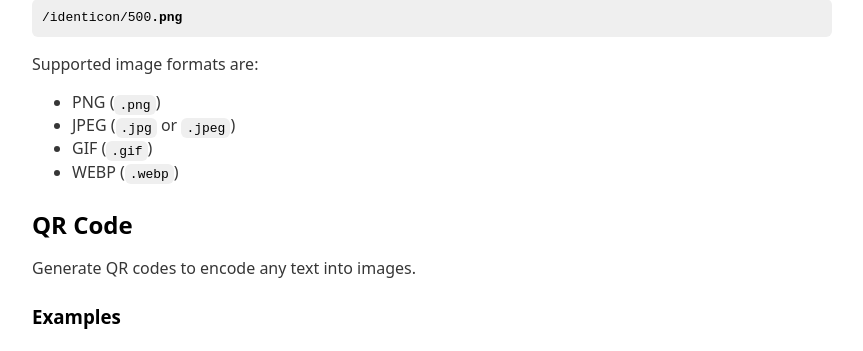
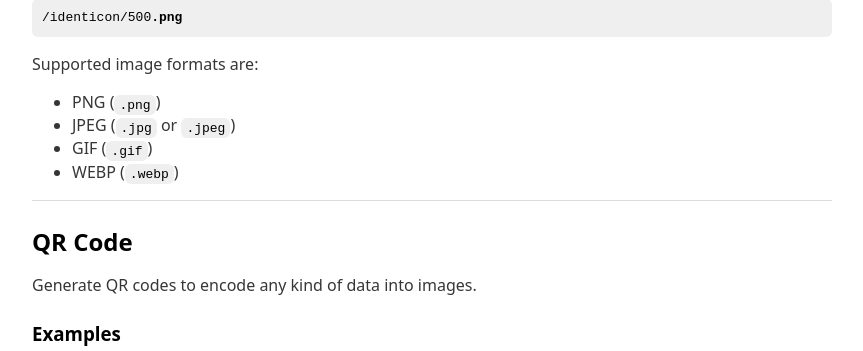
Before and after one commit to jonasgeiler/Mage, a PHP site: page /resources/views/home.php in a window 1280 px wide. Shown: the part 3113-3464 px from the top of the page, without its empty margins (208-1071 px from the left). Run offline with PHP 8.4, Linux system fonts and the light colour scheme; the template is opened without the code that fills it, so the values that code supplies are empty.

Commit message:
Some docs changes

```diff
--- a/resources/views/home.php
+++ b/resources/views/home.php
@@ -233,10 +233,12 @@ OR
 			</ul>
 		</section>
 
+		<hr />
+
 		<section>
 			<h2>QR Code</h2>
 
-			<p>Generate QR codes to encode any text into images.</p>
+			<p>Generate QR codes to encode any kind of data into images.</p>
 
 
 			<h3>Examples</h3>
@@ -329,7 +331,7 @@ OR
 			<h4>How to set encoding</h4>
 			<p>
 				The encoding specifies the charset to encode the data with, before being stored in the QR code.
-				By default, the encoding being used is <code>UTF-8</code>, to support a large set of characters.
+				By default, <code>UTF-8</code> is being used, to support a large set of characters.
 				To set the encoding format of the data, specify it <i>after</i> the ECC:
 			</p>
 			<pre><code><?= $URL ?>/qrcode/500/fff/000/10/L/<strong>ISO-8859-1</strong>?some+data</code></pre>
```
